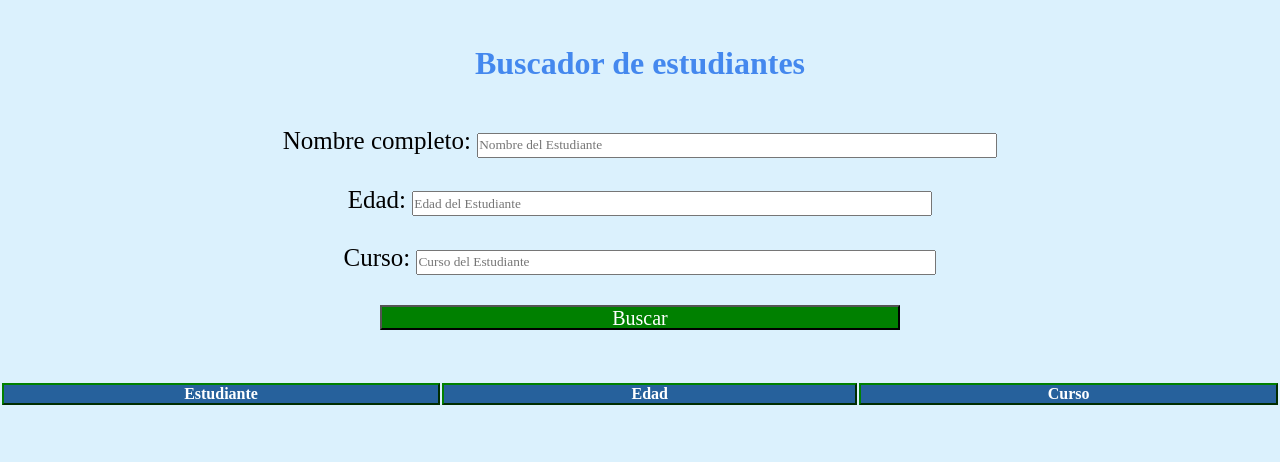
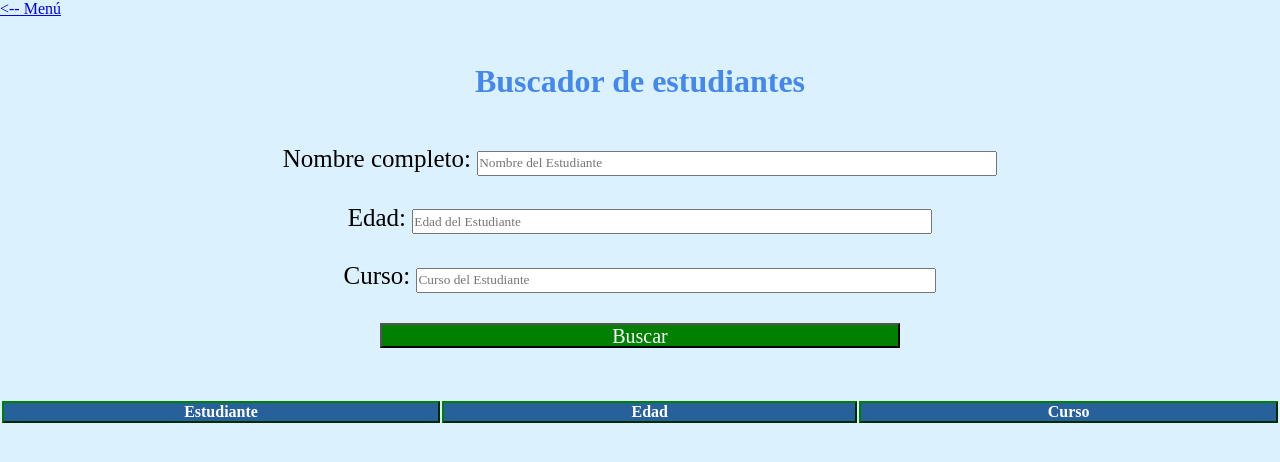
Before and after one commit to tecnico54/DisenoApps, a plain HTML site: page HTML/Unidad 3/5.Ejercicio 5 Array/HTML/ejercicio4.html in a window 1280 px wide. Drawn offline with Linux system fonts and the light colour scheme.

Commit message:
Ejercicio 5

```diff
--- a/HTML/Unidad 3/5.Ejercicio 5 Array/HTML/ejercicio4.html
+++ b/HTML/Unidad 3/5.Ejercicio 5 Array/HTML/ejercicio4.html
@@ -6,7 +6,8 @@
         <title>Reto final</title>
     </head>
    <body Cuerpo>
-         <h1 class="Titulo">Buscador de estudiantes</h1>
+        <a href="../index.html"><-- Menú</a>
+        <h1 class="Titulo">Buscador de estudiantes</h1>
         <form class="Titulo__Formulario">
             Nombre completo: <input type="text" id="estudiante" placeholder="Nombre del Estudiante"><br><br>
             Edad: <input type="number" id="edad" placeholder="Edad del Estudiante"><br><br>
```
